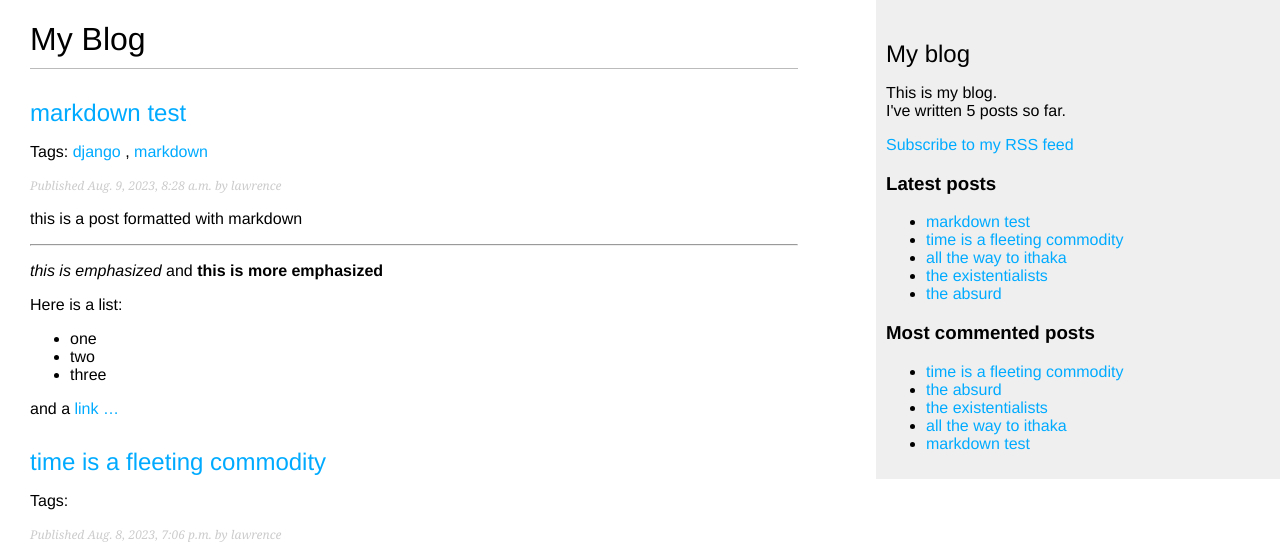
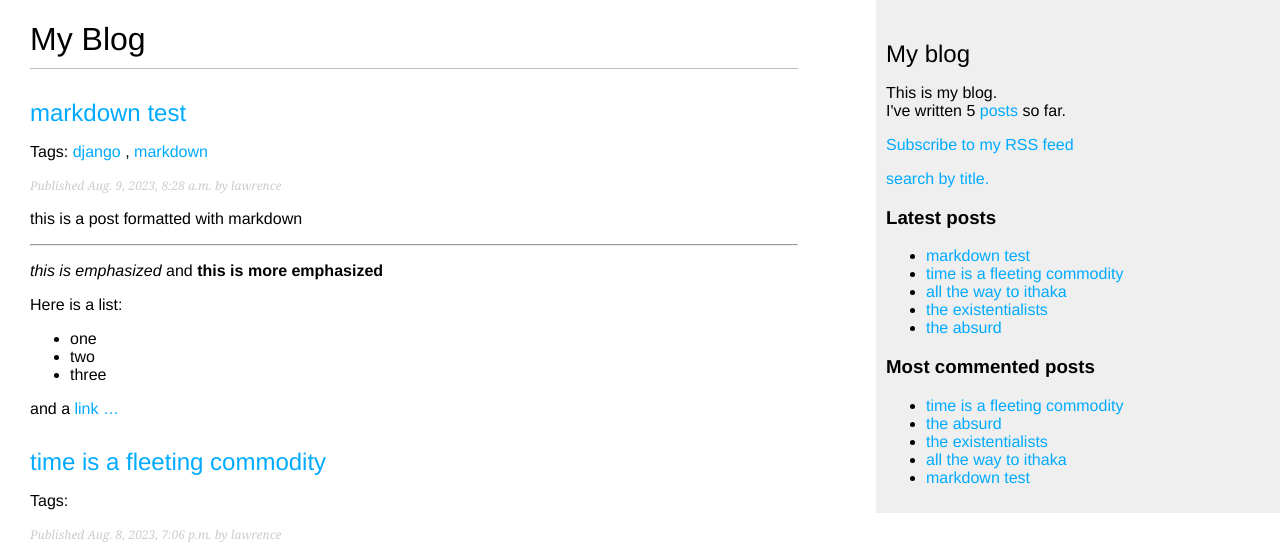
Before and after one commit to SE-KIRIRO/all-things-django, a Django app: page /blog/ in a window 1280 px wide. Shown: the top 553 px of the page. Run offline with Django 4.2, Linux system fonts and the light colour scheme; data comes from the database, SQL or seed files in the repository; parts of the project's set-up code (start-up, migrations or seed data) failed here and were passed over.

Commit message:
finishing up myblog

```diff
--- a/blog/myblog/blog/templates/blog/base.html
+++ b/blog/myblog/blog/templates/blog/base.html
@@ -17,11 +17,16 @@
             <h2>My blog</h2>
             <p>
                 This is my blog.<br>
-                I've written {% total_posts %} posts so far.
+                I've written {% total_posts %} <a href="{% url 'blog:post_list' %}">posts</a> so far.
             </p>
             <p>
                 <a href="{% url 'blog:post_feed' %}">
                     Subscribe to my RSS feed
+                </a>
+            </p>
+            <p>
+                <a href="{% url 'blog:post_search' %}">
+                    search by title.
                 </a>
             </p>
             <h3>Latest posts</h3>
```
Also changed, not shown: 1 other file.
